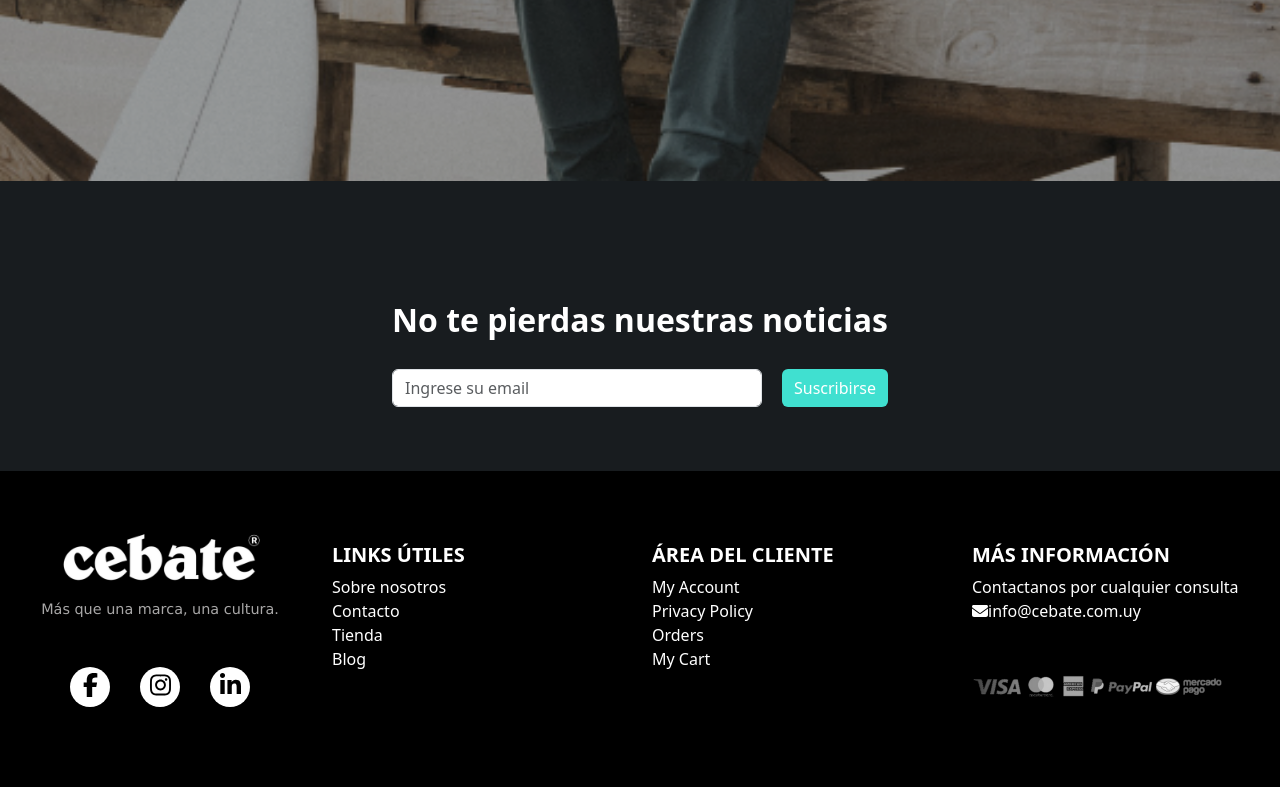
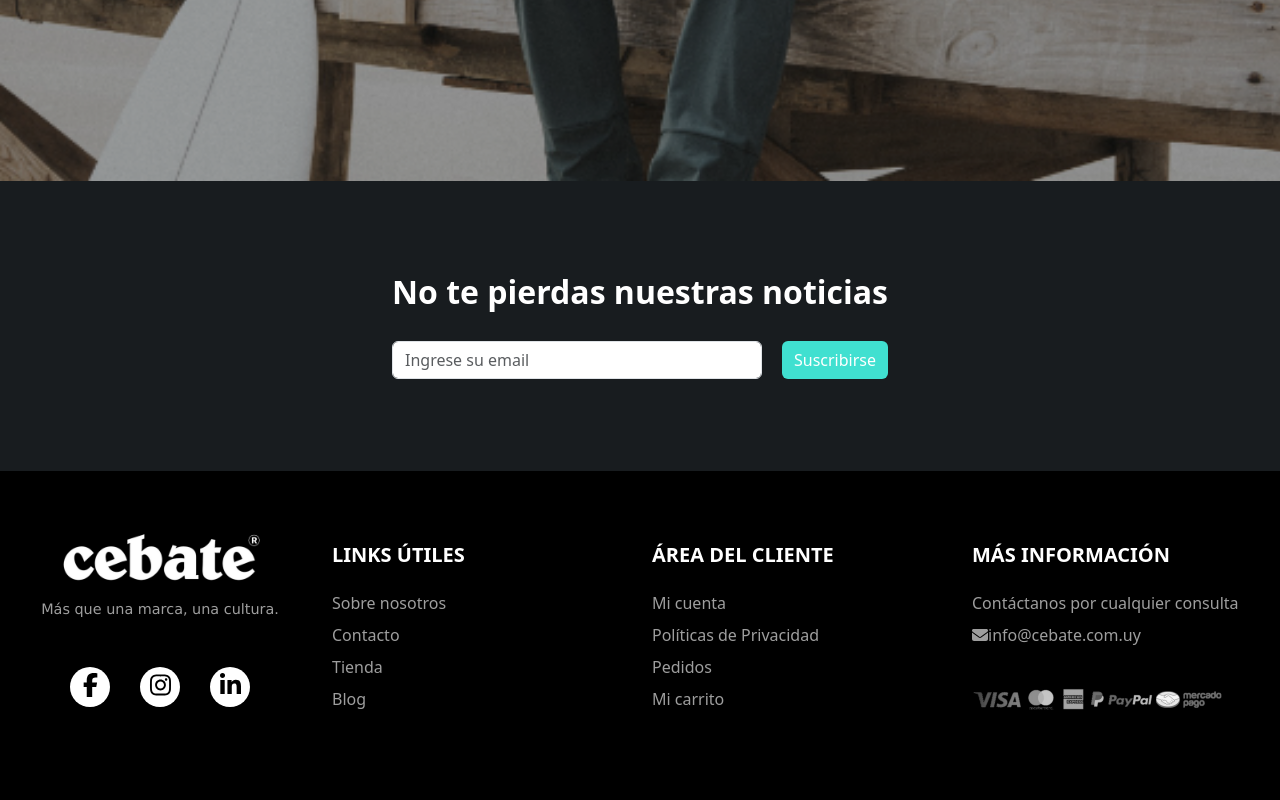
Before and after one commit to martinsantanab/Cebate_Proyect, a React (Vite) app: page / in a window 1280 px wide. Shown: the part 2413-3213 px from the top of the page. Built offline with nearby package versions, Linux system fonts and the light colour scheme; no server answers.

Commit message:
Footer and Navbar finalized
Now yes, the footer and the navbar are finished, we would have to link the pages that need to be done in the future, but only that.

```diff
--- a/src/App.css
+++ b/src/App.css
@@ -343,22 +343,19 @@
 }
 
 /* FOOTER CSS: */
-
 .newsletter-section {
   background-color: #181c1f !important;
   display: flex;
   justify-content: center;
   align-items: center;
-  height: 290px;
-  padding-top: 120px !important;
-  padding-bottom: 120px !important;
-  margin-bottom: 0px !important;
+  height: 290px; /* Altura ajustada según tus necesidades */
 }
 
 .div-subscribe {
   max-width: 600px;
-  margin:  auto;
+  margin: auto;
 }
+
 .newsletter-section h2 {
   font-weight: bold;
   margin-bottom: 30px;
@@ -377,21 +374,22 @@
 
 .footer-main {
   background-color: #000;
+}
 
+.footer-main h5 {
+  margin-bottom: 1.5rem;
 }
 
 .footer-logo img {
   width: 200px;
-
-
 }
 
 .footer-logo .slogan {
   font-size: 0.9rem;
-  color: #a8a7a7;
+  color: #9e9e9e;
   margin-top: 0px;
   text-align: center;
-  font-family: Verdana, Geneva, Tahoma, sans-serif
+  font-family: Verdana, Tahoma, sans-serif;
 }
 
 .social-icons a {
@@ -406,17 +404,22 @@
   height: 40px;
   margin-inline: 15px;
   margin-top: 30px;
-  }
-
+}
 
 .social-icons a:hover {
   background-color: #ff7f50;
   color: #fff;
-
 }
 
 .payment-icons img {
   width: 250px;
-  margin: auto;
+  margin-top: -0.7rem;
+}
 
+.custom-margin { /* margen entre los textos del footer */
+  margin-bottom: 0.5rem;
+  color: #9e9e9e !important;
 }
+.link {
+  cursor: pointer; /* Cambia el cursor a una mano */
+}
--- a/src/components/Footer.jsx
+++ b/src/components/Footer.jsx
@@ -2,15 +2,28 @@ import { Container, Row, Col, Form, Button } from 'react-bootstrap';
 import { FontAwesomeIcon } from '@fortawesome/react-fontawesome';
 import { faFacebookF, faInstagram, faLinkedinIn } from '@fortawesome/free-brands-svg-icons';
 import { faEnvelope } from '@fortawesome/free-solid-svg-icons';
+import { useNavigate } from 'react-router-dom'; // Importa useNavigate de react-router-dom
 import '../App.css';
 
-export default function FooterComponent () {
+export default function FooterComponent() {
+  const navigate = useNavigate(); // Hook para la navegación
+
+  const scrollToTopAndNavigate = (path) => {
+    navigate(path);
+    window.scrollTo(0, 0); // Desplaza la ventana hacia arriba
+  };
+
+  const handleLogoClick = () => {
+    navigate('/');
+    window.scrollTo(0, 0); // Desplaza la ventana hacia arriba
+  };
+
   return (
     <footer>
-      <div className="newsletter-section  text-white text-center py-3">
+      <div className="newsletter-section text-white text-center py-3">
         <div className="div-subscribe">
-        <h2 className="">No te pierdas nuestras noticias</h2>
-        <Form inline className="d-flex justify-content-center">
+          <h2 className="">No te pierdas nuestras noticias</h2>
+          <Form inline className="d-flex justify-content-center">
             <Form.Control type="email" placeholder="Ingrese su email" className="email-form mr-2" />
             <Button type="submit" className="btn-subscribe">Suscribirse</Button>
           </Form>
@@ -19,8 +32,8 @@ export default function FooterComponent () {
       <Container fluid className="footer-main py-5">
         <Row>
           <Col lg={3} className="text-center text-lg-left mb-4 mb-lg-0">
-          <div className="footer-logo">
-              <img src="public/images/cebateLogopngBlanco.png" className="d-inline-block align-top" alt="CEBATE" />
+            <div className="footer-logo" onClick={handleLogoClick}>
+              <img src="public/images/cebateLogopngBlanco.png" className="link d-inline-block align-top" alt="CEBATE" />
               <p className="slogan">Más que una marca, una cultura.</p>
             </div>
             <div className="social-icons">
@@ -34,39 +47,53 @@ export default function FooterComponent () {
                 <FontAwesomeIcon icon={faLinkedinIn} />
               </a>
             </div>
-
           </Col>
           <Col lg={3} className="my-4 mb-lg-0">
             <h5 className="text-uppercase text-white fw-bold">Links Útiles</h5>
             <ul className="list-unstyled">
-              <li className="text-white"><a href="#" className="text-reset">Sobre nosotros</a></li>
-              <li className="text-white"><a href="#" className="text-reset">Contacto</a></li>
-              <li className="text-white"><a href="#" className="text-reset">Tienda</a></li>
-              <li className="text-white"><a href="#" className="text-reset">Blog</a></li>
+              <li className="text-white custom-margin">
+                <span className="text-reset link" onClick={() => scrollToTopAndNavigate('/aboutus')}>Sobre nosotros</span>
+              </li>
+              <li className="text-white custom-margin">
+                <span className="text-reset link" onClick={() => scrollToTopAndNavigate('/contact')}>Contacto</span>
+              </li>
+              <li className="text-white custom-margin">
+                <span className="text-reset link" onClick={() => scrollToTopAndNavigate('/products')}>Tienda</span>
+              </li>
+              <li className="text-white custom-margin">
+                <span className="text-reset link" onClick={() => scrollToTopAndNavigate('/blog')}>Blog</span>
+              </li>
             </ul>
           </Col>
           <Col lg={3} className="my-4 mb-lg-0">
             <h5 className="text-uppercase text-white fw-bold">Área del Cliente</h5>
             <ul className="list-unstyled">
-              <li className="text-white"><a href="#" className="text-reset">My Account</a></li>
-              <li className="text-white"><a href="#" className="text-reset">Privacy Policy</a></li>
-              <li className="text-white"><a href="#" className="text-reset">Orders</a></li>
-              <li className="text-white"><a href="#" className="text-reset">My Cart</a></li>
+              <li className="text-white custom-margin">
+                <span className="text-reset link" onClick={() => scrollToTopAndNavigate('/account')}>Mi cuenta</span>
+              </li>
+              <li className="text-white custom-margin">
+                <span className="text-reset link" onClick={() => scrollToTopAndNavigate('/privacy-policy')}>Políticas de Privacidad</span>
+              </li>
+              <li className="text-white custom-margin">
+                <span className="text-reset link" onClick={() => scrollToTopAndNavigate('/orders')}>Pedidos</span>
+              </li>
+              <li className="text-white custom-margin">
+                <span className="text-reset link" onClick={() => scrollToTopAndNavigate('/cart')}>Mi carrito</span>
+              </li>
             </ul>
           </Col>
           <Col lg={3} className='mt-4'>
             <h5 className="text-uppercase text-white fw-bold">Más Información</h5>
             <ul className="list-unstyled">
-              <li className="text-white">Contactanos por cualquier consulta</li>
-              <li className="text-white"><FontAwesomeIcon icon={faEnvelope} className="mr-2" />info@cebate.com.uy</li>
+              <li className="text-white custom-margin">Contáctanos por cualquier consulta</li>
+              <li className="text-white custom-margin"><FontAwesomeIcon icon={faEnvelope} className="mr-2" />info@cebate.com.uy</li>
             </ul>
             <div className="payment-icons">
-              <img src="public\images\mediospago.png" alt="medios de pago" className="img-fluid mr-2" />
-              </div>
+              <img src="public/images/mediospago.png" alt="medios de pago" className="img-fluid mr-2" />
+            </div>
           </Col>
         </Row>
       </Container>
     </footer>
-
   );
 }
--- a/src/components/Navbar.jsx
+++ b/src/components/Navbar.jsx
@@ -1,13 +1,13 @@
 import { useState, useEffect } from 'react';
 import { Navbar, Nav, Container, Button, Form, FormControl } from 'react-bootstrap';
-import { LinkContainer } from 'react-router-bootstrap';
-import { useLocation } from 'react-router-dom';
+import { useLocation, useNavigate } from 'react-router-dom';
 import { FontAwesomeIcon } from '@fortawesome/react-fontawesome';
 import { faShoppingCart, faUserCircle, faSearch } from '@fortawesome/free-solid-svg-icons';
 import '../App.css';
 
 export default function NavbarComponent() {
   const location = useLocation();
+  const navigate = useNavigate();
   const [activeLink, setActiveLink] = useState(location.pathname);
   const [searchVisible, setSearchVisible] = useState(false);
 
@@ -27,8 +27,12 @@ export default function NavbarComponent() {
     setSearchVisible(!searchVisible);
   };
 
+  const scrollToTopAndNavigate = (path) => {
+    navigate(path);
+    window.scrollTo(0, 0);
+  };
+
   const changeLanguage = (lang) => {
-    // Aquí puedes manejar el cambio de idioma según el valor de lang
     alert(`Idioma cambiado a: ${lang}`);
   };
 
@@ -47,18 +51,30 @@ export default function NavbarComponent() {
           <Navbar.Toggle aria-controls="navbarScroll" />
           <Navbar.Collapse id="navbarScroll">
             <Nav className="w-100 justify-content-around">
-              <LinkContainer to="/" onClick={() => setActiveLink('/')}>
-                <Nav.Link eventKey="/" className={`nav-link ${activeLink === '/' ? 'active' : ''}`}>Inicio</Nav.Link>
-              </LinkContainer>
-              <LinkContainer to="/products" onClick={() => setActiveLink('/products')}>
-                <Nav.Link eventKey="/products" className={`nav-link ${activeLink === '/products' ? 'active' : ''}`}>Productos</Nav.Link>
-              </LinkContainer>
-              <LinkContainer to="/aboutus" onClick={() => setActiveLink('/aboutus')}>
-                <Nav.Link eventKey="/aboutus" className={`nav-link ${activeLink === '/aboutus' ? 'active' : ''}`}>Sobre Nosotros</Nav.Link>
-              </LinkContainer>
-              <LinkContainer to="/contact" onClick={() => setActiveLink('/contact')}>
-                <Nav.Link eventKey="/contact" className={`nav-link ${activeLink === '/contact' ? 'active' : ''}`}>Contacto</Nav.Link>
-              </LinkContainer>
+              <Nav.Link
+                className={`nav-link ${activeLink === '/' ? 'active' : ''} link`}
+                onClick={() => scrollToTopAndNavigate('/')}
+              >
+                Inicio
+              </Nav.Link>
+              <Nav.Link
+                className={`nav-link ${activeLink === '/products' ? 'active' : ''} link`}
+                onClick={() => scrollToTopAndNavigate('/products')}
+              >
+                Productos
+              </Nav.Link>
+              <Nav.Link
+                className={`nav-link ${activeLink === '/aboutus' ? 'active' : ''} link`}
+                onClick={() => scrollToTopAndNavigate('/aboutus')}
+              >
+                Sobre Nosotros
+              </Nav.Link>
+              <Nav.Link
+                className={`nav-link ${activeLink === '/contact' ? 'active' : ''} link`}
+                onClick={() => scrollToTopAndNavigate('/contact')}
+              >
+                Contacto
+              </Nav.Link>
               <div className="navbar-icons d-flex align-items-center">
                 {searchVisible && (
                   <Form className="d-flex">
@@ -80,10 +96,10 @@ export default function NavbarComponent() {
                   <FontAwesomeIcon icon={faShoppingCart} />
                 </Button>
                 <Button variant="outline-light" className="border-0 ms-3" onClick={() => changeLanguage('es')}>
-                  <img src="public\images\spanishFlag.png" alt="Spanish" width="24" height="24" />
+                  <img src="public/images/spanishFlag.png" alt="Spanish" width="24" height="24" />
                 </Button>
                 <Button variant="outline-light" className="border-0 ms-3" onClick={() => changeLanguage('en')}>
-                  <img src="public\images\usaFlag.png" alt="English" width="24" height="24" />
+                  <img src="public/images/usaFlag.png" alt="English" width="24" height="24" />
                 </Button>
               </div>
             </Nav>
```
Also changed, not shown: src/pages/Products.jsx (added).
